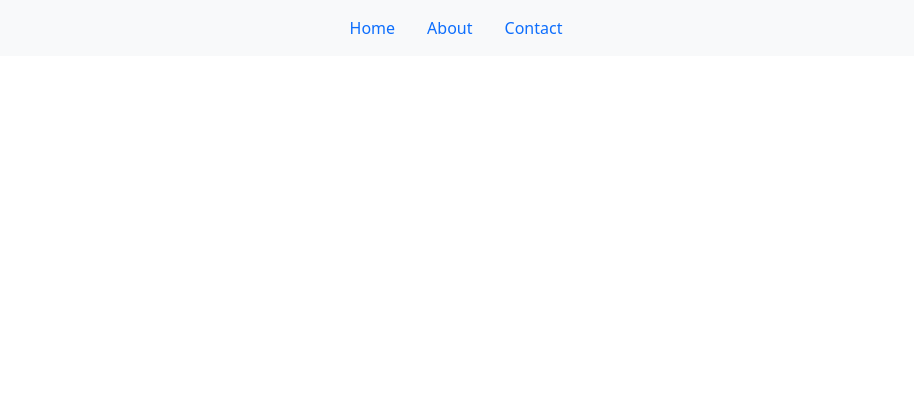
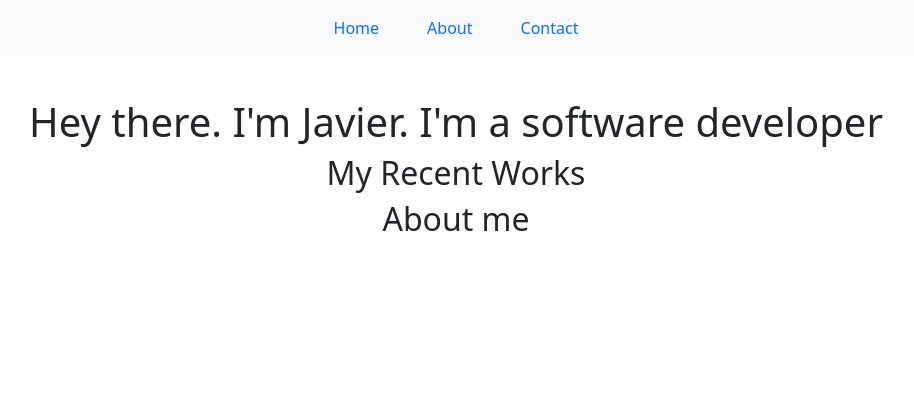
Before and after one commit to Javivy/bootstrap-practice, a website: page index.html in a window 1280 px wide. Shown: the whole page, without its empty margins (184-1098 px from the left). Drawn offline with nearby package versions, Linux system fonts and the light colour scheme.

Commit message:
Add sections

```diff
--- a/index.html
+++ b/index.html
@@ -9,26 +9,39 @@
       integrity="sha384-EVSTQN3/azprG1Anm3QDgpJLIm9Nao0Yz1ztcQTwFspd3yD65VohhpuuCOmLASjC"
       crossorigin="anonymous"
     />
+    <link rel="stylesheet" href="./styles/styles.css">
     <title>Bootstrap Practice</title>
   </head>
-  <body>
+  <body class="position-relative">
     <!-- NAVBAR -->
 
     <header>
-      <nav class="navbar navbar-expand-md justify-content-center bg-light">
-        <ul class="navbar-nav">
+      <nav id="nav-bar-example" class="navbar navbar-expand-md justify-content-center bg-light fixed-top">
+        <ul class="nav nav-pills">
           <li class="nav-item px-2">
-            <a href="#" class="nav-link">Home</a>
+            <a href="#scrollspy-1" class="nav-link">Home</a>
           </li>
           <li class="nav-item px-2">
-            <a href="#" class="nav-link">About</a>
+            <a href="#scrollspy-2" class="nav-link">About</a>
           </li>
           <li class="nav-item px-2">
-            <a href="#" class="nav-link">Contact</a>
+            <a href="#scrollspy-3" class="nav-link">Contact</a>
           </li>
         </ul>
       </nav>
     </header>
+
+    <main data-bs-spy="scroll" data-bs-target="nav-bar-example" class="scrollspy-example mt-5" data-bs-offset="0" tabindex="0">
+      <h1 class="text-center" id="scrollspy-1"> <span>Hey there. I'm Javier.</span> <span>I'm a software developer</span> </h1>
+
+
+      <h2 class="text-center" id="scrollspy-2">My Recent Works</h2>
+
+
+      <h2 class="text-center" id="scrollspy-3">About me</h2>
+
+
+    </main>
 
     <script
       src="https://cdn.jsdelivr.net/npm/bootstrap@5.0.2/dist/js/bootstrap.bundle.min.js"
--- a/styles/styles.css
+++ b/styles/styles.css
@@ -0,0 +1,13 @@
+body {
+  overflow: hidden;
+}
+
+body, section {
+  padding-top: 50px;
+}
+
+.scrollspy-example {
+  position: relative;
+  height: 300px;
+  overflow: auto;
+}
```
